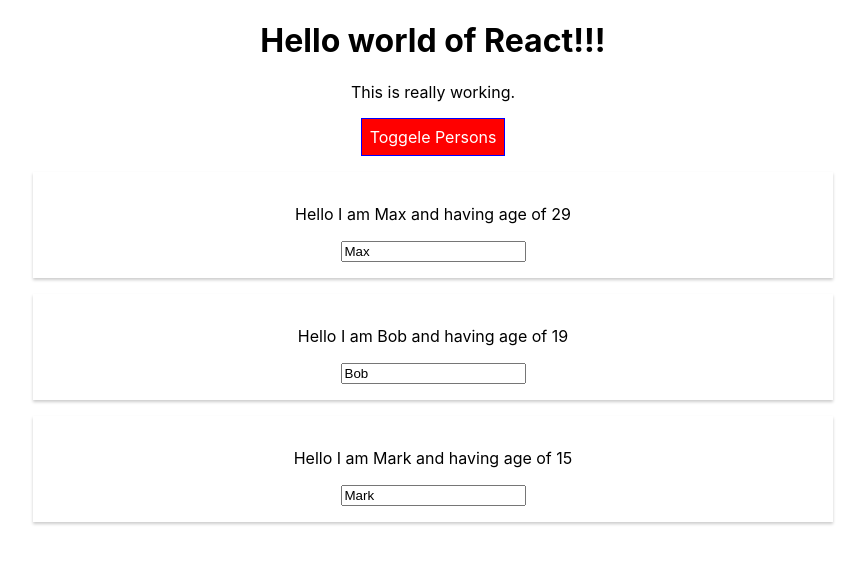
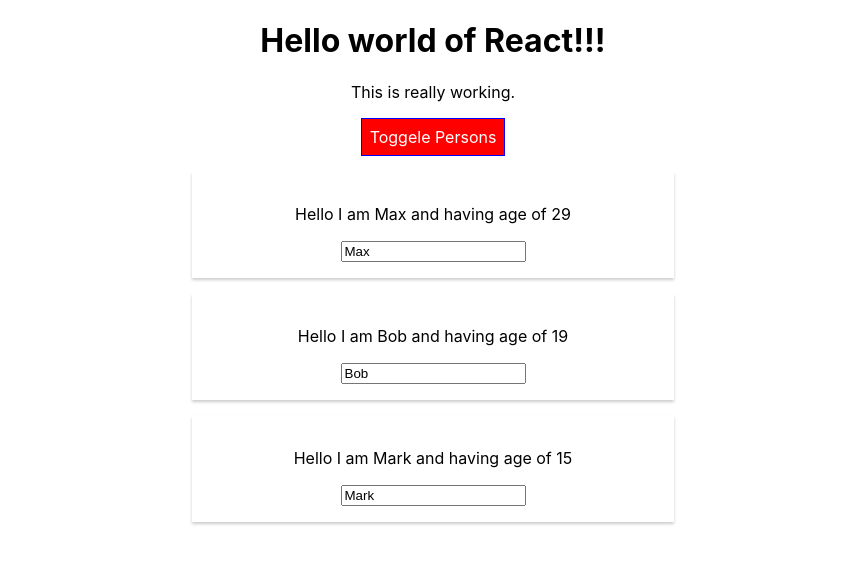
Before and after one commit to bhagat9198/reactComplete, a React (Create React App) app: page / in a window 1280 px wide. Both pictures are taken after a click on the button "Toggele Persons". Shown: the top 564 px of the page, without its empty margins (207-1072 px from the left). Built offline with nearby package versions, Linux system fonts and the light colour scheme.

Commit message:
5.5 and 5.6

```diff
--- a/package.json
+++ b/package.json
@@ -6,6 +6,7 @@
     "@testing-library/jest-dom": "^4.2.4",
     "@testing-library/react": "^9.5.0",
     "@testing-library/user-event": "^7.2.1",
+    "radium": "^0.26.0",
     "react": "^16.13.0",
     "react-dom": "^16.13.0",
     "react-scripts": "3.4.0"
--- a/src/App.js
+++ b/src/App.js
@@ -1,4 +1,9 @@
 import React, {Component} from 'react';
+
+// to use radium, first we need to import it
+// Radium is defualt export, and then we imported 'styleRoot' named export
+import Radium, { StyleRoot } from 'radium';
+
 import './App.css';
 import Person from './Person/Person';
 
@@ -42,17 +47,19 @@
     this.setState({persons: persons});
   }
 
-  // btn should have green bg when persons are hidden and 'red' bg when persons are shown.
   render() {
     const style = {
-      //
       backgroundColor: 'green',
       color: 'white',
-
       font: 'inherit',
       border: '1px solid blue',
       padding: '8px',
-      cursor: 'pointer'
+      cursor: 'pointer',
+      // now within the style we can add the sudo selector. but it should be wrapped in singke quotes ie like a string. this is because ':' is not a valid JS code. and its properties will be wrapped within object.
+      ':hover' : {
+        backgroundColor: 'lightgreen',
+        color: 'black'
+      }
     };
 
     let persons = null;
@@ -72,30 +79,30 @@
           })}
         </div>
       );
-      // it will be only executed when persons are shown
-      // changing the property of object
       style.backgroundColor = 'red';
+      // adding over property
+      // we know we can extract the object values in array notation also.
+      style[':hover'] = {
+        backgroundColor: 'salmon',
+        color: 'black'
       }
 
-    // adding classes dynamically
-    // we want "this is really working" should add style dynamically depending upo the number of persons in the list
-    // defining two classes in App.css : red and bold
+    }
 
-    // inilizing an array which can store the class names
     let classes = [];
     if(this.state.persons.length <= 2) {
-      classes.push('red'); // classes = ['red']
+      classes.push('red');
     }
     if(this.state.persons.length <= 1) {
-      classes.push('bold');  // classes = ['red', 'bold]
+      classes.push('bold');
     }
 
     return (
+      // as we are using media query in form of inline css, we need to wrap or application by special component provided by radium.
+      // wrapping our whole component which is rendered within <StyleRoot>
+      < StyleRoot>
         <div className="App">
           <h1>Hello world of React!!!</h1>
-        {/* everything is JS, thus we can add classes also dynamically by putting {} */}
-        {/* now we have add an array which can contain both classes or single class or none of the class. className accepts a string not an array, hence we are converting array into  string with help of 'join()' method */}
-        {/* join(' ') : Adds all the elements of an array separated by the specified separator string. here one space is the seprator field */}
           <p className={classes.join(' ')}>This is really working.</p>
           <button
             style={style}
@@ -103,7 +110,13 @@
           </button>
           {persons}
         </div>
+      </StyleRoot>
     );
   }
 }
-export default App;
+
+// Wraping the App in radium function. this is known as higher order componenet.
+// higher order componenet :  a componenet which is wrapping one more component within it. thus. adding extra functionalities to our component.
+// it can be used on both class and funtional componenets.
+
+export default Radium(App);
--- a/src/Person/Person.js
+++ b/src/Person/Person.js
@@ -1,9 +1,20 @@
 import React from 'react';
-import './Person.css'
+
+// importing
+import Radium from 'radium';
+
+import './Person.css';
 
 const person = (props) => {
+  const style = {
+    '@media (min-width: 500px)' : {
+      width: '450px'
+    }
+  }
+
   return (
-    <div className="Person">
+    // inline styles overwrite the class styles as they are more specific. its a default css rule not radium rule.
+    <div className="Person" style={style} >
       <p onClick={props.click}>Hello I am {props.name} and having age of {props.age} </p>
       <p >{props.children}</p>
       <input type="text" onChange={props.changed} value={props.name} />
@@ -11,4 +22,4 @@
   );
 };
 
-export default person;
+export default Radium(person);
```
Also changed, not shown: src/Person/Person.css (+8 -0 lines), zznotes.txt, 1 other file (tests, documents, lock files or other folders). Lines whose indentation alone changed are shown as unchanged.
